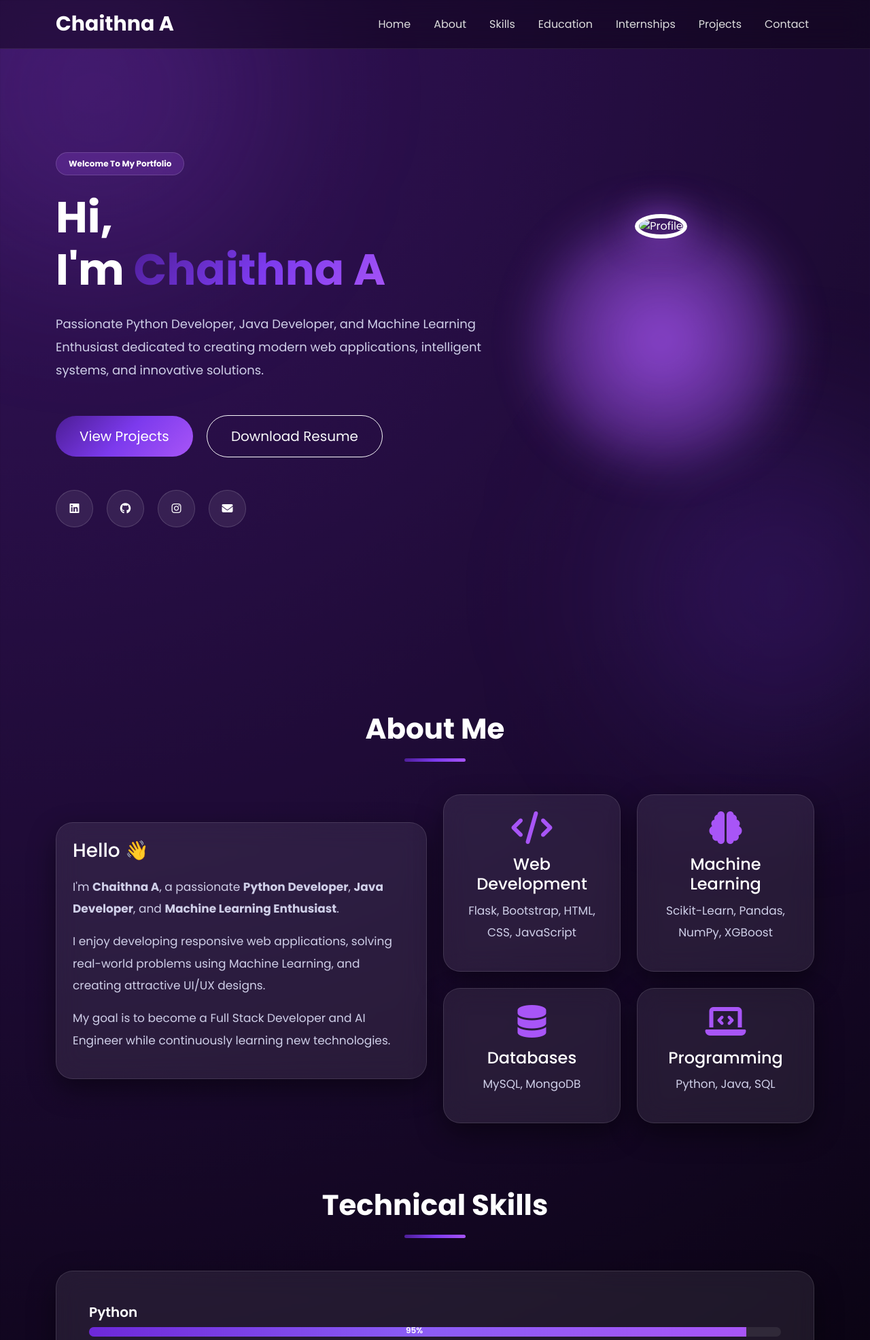
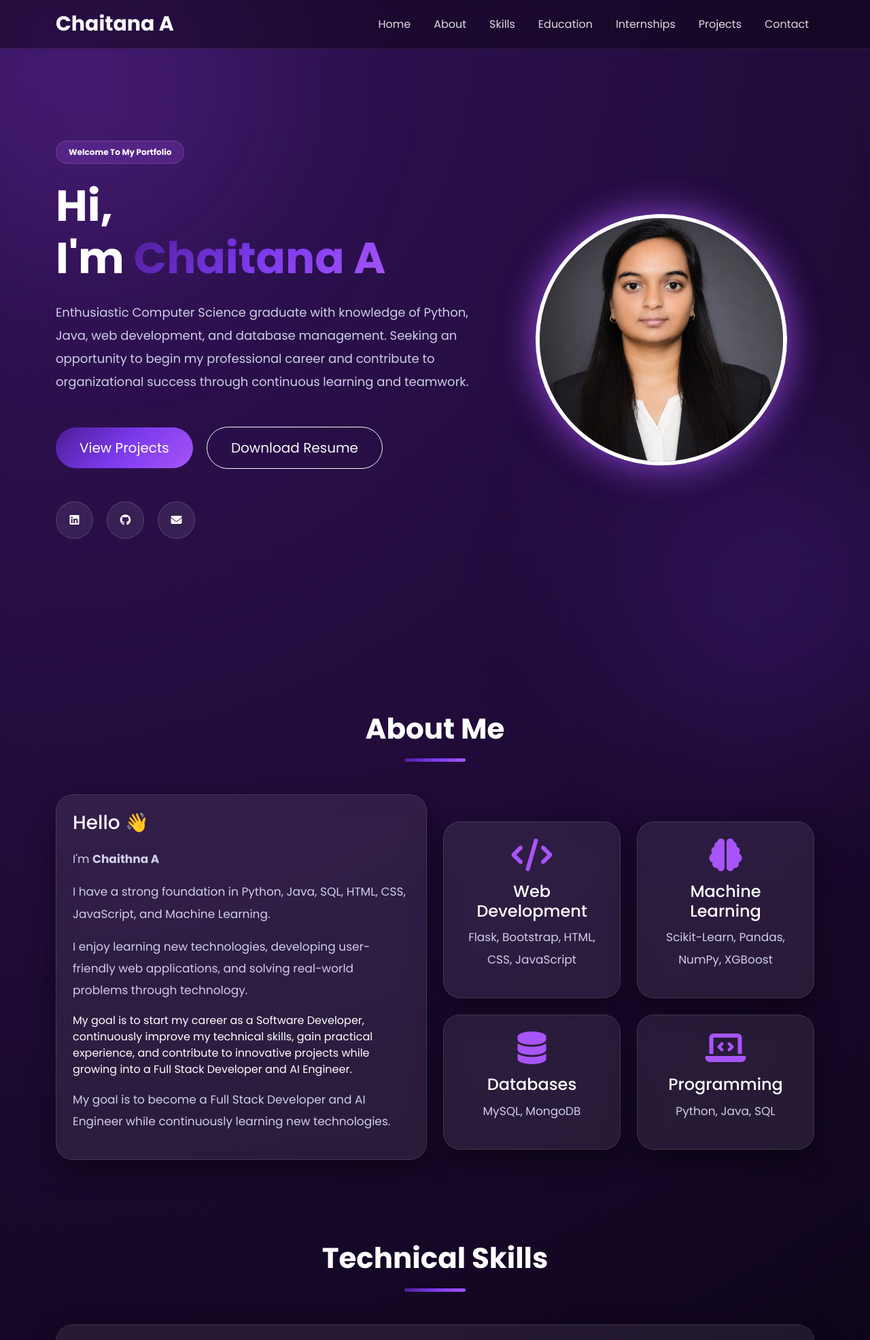
Before and after one commit to achaithana35-alt/Portfolio1, a Flask app: page / in a window 1280 px wide; the page is wider, and only the part inside the window is pictured. Shown: the top 1972 px of that part at 68% size. Run offline with Flask 3, Linux system fonts and the light colour scheme; data comes from the database, SQL or seed files in the repository; some libraries are stand-ins or nearby versions.

Commit message:
Initial commit

```diff
--- a/app.py
+++ b/app.py
@@ -1,57 +1,53 @@
 from flask import Flask, render_template, request, redirect, flash, send_from_directory
+from flask_mail import Mail, Message
 import mysql.connector
 import os
-
 
 # ==========================================
 # Flask Configuration
 # ==========================================
 
 app = Flask(__name__)
-
 app.secret_key = "chaithna_portfolio_secret_key"
 
+# ==========================================
+# Mail Configuration
+# ==========================================
+
+app.config["MAIL_SERVER"] = "smtp.gmail.com"
+app.config["MAIL_PORT"] = 587
+app.config["MAIL_USE_TLS"] = True
+app.config["MAIL_USE_SSL"] = False
+
+# Replace these with your own Gmail details
+app.config["MAIL_USERNAME"] = "achaithana35@gmail.com"
+app.config["MAIL_PASSWORD"] = "ubkd iyqo qhzd pfyb"
+
+mail = Mail(app)
 
 # ==========================================
 # MySQL Database Configuration
-# XAMPP Default
 # ==========================================
 
 db_config = {
-
     "host": "localhost",
-
     "user": "root",
-
     "password": "",
-
     "database": "portfolio_db"
-
 }
-
-
 
 # ==========================================
 # Database Connection
 # ==========================================
 
 def get_db_connection():
-
     try:
-
         connection = mysql.connector.connect(**db_config)
-
         return connection
 
-
     except mysql.connector.Error as error:
-
         print("Database Error:", error)
-
         return None
-
-
-
 
 # ==========================================
 # Home Page
@@ -62,45 +58,28 @@ def home():
 
     projects = []
 
-
     try:
-
         conn = get_db_connection()
 
-
         if conn:
-
-
             cursor = conn.cursor(dictionary=True)
-
 
             cursor.execute(
                 "SELECT * FROM projects ORDER BY id DESC"
             )
 
-
             projects = cursor.fetchall()
 
-
             cursor.close()
-
             conn.close()
 
-
-
     except Exception as e:
-
         print(e)
-
-
 
     return render_template(
         "index.html",
         projects=projects
     )
-
-
-
 
 # ==========================================
 # Contact Form
@@ -109,87 +88,84 @@ def home():
 @app.route("/contact", methods=["POST"])
 def contact():
 
-
     name = request.form.get("name")
-
     email = request.form.get("email")
-
     subject = request.form.get("subject")
-
     message = request.form.get("message")
-
-
 
     try:
 
-
         conn = get_db_connection()
-
 
         if conn:
 
-
             cursor = conn.cursor()
 
-
             query = """
-
             INSERT INTO contact_messages
-
             (name,email,subject,message)
-
             VALUES(%s,%s,%s,%s)
-
             """
 
-
-
             cursor.execute(
-
                 query,
-
                 (
                     name,
                     email,
                     subject,
                     message
                 )
-
             )
-
 
             conn.commit()
 
-
             cursor.close()
-
             conn.close()
 
+        # =====================================
+        # Send Email Notification
+        # =====================================
 
+        msg = Message(
+            subject=f"New Portfolio Contact: {subject}",
+            sender=app.config["MAIL_USERNAME"],
+            recipients=[app.config["MAIL_USERNAME"]]
+        )
+
+        msg.body = f"""
+You have received a new message from your portfolio website.
+
+----------------------------------------
+Name    : {name}
+Email   : {email}
+Subject : {subject}
+
+Message
+----------------------------------------
+
+{message}
+
+----------------------------------------
+This message was sent from your portfolio contact form.
+"""
+
+        mail.send(msg)
 
         flash(
             "Message sent successfully!",
             "success"
         )
 
-
     except Exception as e:
 
-
         print(e)
-
 
         flash(
             "Something went wrong!",
             "danger"
         )
 
-
-
     return redirect("/#contact")
-
-
-
 
 # ==========================================
 # Resume Download
@@ -199,16 +175,9 @@ def contact():
 def download_resume():
 
     return send_from_directory(
-
         "static/resume",
-
         "resume.pdf"
-
     )
-
-
-
-
 
 # ==========================================
 # Error Pages
@@ -219,25 +188,14 @@ def page_not_found(error):
 
     return render_template(
         "index.html"
-    ),404
-
-
-
+    ), 404
 
 @app.errorhandler(500)
 def server_error(error):
 
     return """
-
-    <h1>
-    Internal Server Error
-    </h1>
-
-    """,500
-
-
-
-
+    <h1>Internal Server Error</h1>
+    """, 500
 
 # ==========================================
 # Run Application
@@ -246,11 +204,7 @@ def server_error(error):
 if __name__ == "__main__":
 
     app.run(
-
         debug=True,
-
         host="0.0.0.0",
-
         port=5000
-
     )
--- a/templates/index.html
+++ b/templates/index.html
@@ -5,7 +5,7 @@
     <meta charset="UTF-8">
     <meta name="viewport" content="width=device-width, initial-scale=1.0">
 
-    <title>Chaithna A | Python Developer</title>
+    <title>Chaitana A | Python Developer</title>
 
     <!-- Bootstrap -->
     <link href="https://cdn.jsdelivr.net/npm/bootstrap@5.3.3/dist/css/bootstrap.min.css" rel="stylesheet">
@@ -32,7 +32,7 @@
         <div class="container">
 
             <a class="navbar-brand fw-bold" href="#">
-                Chaithna A
+                Chaitana A
             </a>
 
             <button class="navbar-toggler" type="button"
@@ -115,7 +113,7 @@
 
                         <span class="gradient-text">
 
-                            Chaithna A
+                            Chaitana A
 
                         </span>
 
@@ -129,10 +127,7 @@
 
                     <p class="hero-description mt-4">
 
-                        Passionate Python Developer, Java Developer,
-                        and Machine Learning Enthusiast dedicated
-                        to creating modern web applications,
-                        intelligent systems, and innovative solutions.
+                        Enthusiastic Computer Science graduate with knowledge of Python, Java, web development, and database management. Seeking an opportunity to begin my professional career and contribute to organizational success through continuous learning and teamwork.
 
                     </p>
 
@@ -166,9 +161,6 @@ achaithana35-alt">
                             <i class="fab fa-github"></i>
                         </a>
 
-                        <a href="https://www.instagram.com/itz__chait" target="_blank">
-                            <i class="fab fa-instagram"></i>
-                        </a>
 
                         <a href="mailto:chaithana@gmail.com">
                             <i class="fas fa-envelope"></i>
@@ -188,7 +180,7 @@ achaithana35-alt">
 
                         <div class="profile-glow"></div>
 
-                        <img src="{{ url_for('static', filename='images/profile.jpg') }}"
+                        <img src="{{ url_for('static', filename='images/profile.jpeg') }}"
                             class="profile-image"
                             alt="Profile">
 
@@ -232,19 +224,16 @@ achaithana35-alt">
 
                     <p>
 
-                        I'm <strong>Chaithna A</strong>, a passionate
-                        <strong>Python Developer</strong>,
-                        <strong>Java Developer</strong>,
-                        and
-                        <strong>Machine Learning Enthusiast</strong>.
+                        I'm <strong>Chaithna A</strong>
 
                     </p>
 
                     <p>
 
-                        I enjoy developing responsive web applications,
-                        solving real-world problems using Machine Learning,
-                        and creating attractive UI/UX designs.
+                      I have a strong foundation in Python, Java, SQL, HTML, CSS, JavaScript, and Machine Learning.
+                     <p> I enjoy learning new technologies, developing user-friendly web applications, and solving real-world problems through technology.</p>
+
+My goal is to start my career as a Software Developer, continuously improve my technical skills, gain practical experience, and contribute to innovative projects while growing into a Full Stack Developer and AI Engineer.
 
                     </p>
 
@@ -384,8 +373,8 @@ achaithana35-alt">
                 <div class="progress">
 
                     <div class="progress-bar"
-                        style="width:95%">
-                        95%
+                        style="width:75%">
+                        75%
                     </div>
 
                 </div>
@@ -444,23 +433,8 @@ achaithana35-alt">
                 <div class="progress">
 
                     <div class="progress-bar"
-                        style="width:85%">
-                        85%
-                    </div>
-
-                </div>
-
-            </div>
-
-            <div class="skill mt-4">
-
-                <h5>Bootstrap</h5>
-
-                <div class="progress">
-
-                    <div class="progress-bar"
-                        style="width:90%">
-                        90%
+                        style="width:80%">
+                        80%
                     </div>
 
                 </div>
@@ -624,8 +598,8 @@ achaithana35-alt">
 
                     <h5>Elewayte</h5>
 
-                    <p class="text-muted">
-                        July 2024 – August 2024
+                    <p>
+                        (July 2024 – August 2024)
                     </p>
 
                     <ul>
@@ -643,6 +617,65 @@ achaithana35-alt">
                 </div>
 
             </div>
+             <div class="col-lg-6 mb-4" data-aos="fade-left">
+
+                <div class="glass-card internship-card">
+
+                    <i class="fas fa-code fa-3x mb-3"></i>
+
+                    <h3>AICTE OIB-SIP
+internship in Web Development and Designing </h3>
+
+                    <h5>OASIS INFOBYTE</h5>
+
+                    <p>
+                        (October 2025 – November 2025)
+                    </p>
+
+                    <ul>
+
+                        <li>Developed responsive and user-friendly web applications using HTML, CSS, and JavaScript.</li>
+
+                        <li>Built dynamic web pages and implemented interactive website features.</li>
+
+                        <li>Improved problem-solving, debugging, and front-end development skills through hands-on projects.</li>
+
+                    </ul>
+
+                </div>
+
+            </div>
+             <div class="row">
+
+            <div class="col-lg-6 mb-4" data-aos="fade-right">
+
+                <div class="glass-card internship-card">
+
+                    <i class="fas fa-laptop-code fa-3x mb-3"></i>
+
+                    <h3>Machine Learning-Data Analyst</h3>
+
+                    <h5>YUVA intern</h5>
+
+                    <p>
+                        (July 2026 – August 2026)
+                    </p>
+
+                    <ul>
+
+                        <li>Analyzed datasets using Python, Pandas, and NumPy to extract meaningful insights.</li>
+
+                        <li>Performed data cleaning, preprocessing, and visualization for effective data analysis.</li>
+
+                        <li>Presented analytical findings using data visualizations and reports.</li>
+
+
+                    </ul>
+
+                </div>
+
+            </div>
+
 
             <div class="col-lg-6 mb-4" data-aos="fade-left">
 
@@ -654,8 +687,8 @@ achaithana35-alt">
 
                     <h5>Codec Technologies (AICTE)</h5>
 
-                    <p class="text-muted">
-                        August 2025 – September 2025
+                    <p>
+                        (August 2025 – September 2025)
                     </p>
 
                     <ul>
@@ -702,35 +733,113 @@ achaithana35-alt">
 
         <div class="row">
 
-            {% for project in projects %}
-
-            <div class="col-lg-4 mb-4">
+            <!-- Project 1 -->
+            <div class="col-lg-4 mb-4" data-aos="fade-up">
 
                 <div class="glass-card project-card h-100">
 
-                    <img src="{{ project.image }}"
+                    <img src="{{ url_for('static', filename='images/p1.png') }}"
                         class="img-fluid rounded mb-3"
-                        alt="{{ project.title }}">
+                        alt="Farm Management System">
 
-                    <h3>{{ project.title }}</h3>
+                    <h3>Farm Management System</h3>
 
                     <p>
-
-                        {{ project.description }}
-
+                        Developed a web-based farm management system to help farmers to sell their farm products directly so that users can easily buy wanted products from the website.
                     </p>
 
-                    <span class="badge bg-primary">
+                    <span class="badge bg-primary mb-3">
+                        Flask • MySQL • HTML • CSS • JavaScript
+                    </span>
 
-                        {{ project.technology }}
+                    <div class="mt-3">
 
-                    </span>
+                        <a href="https://github.com/achaithana35-alt/FarmSource-code"
+                            target="_blank"
+                            class="btn btn-outline-light btn-sm me-2">
+
+                            <i class="fab fa-github"></i> GitHub
+
+                        </a>
+
+                    </div>
 
                 </div>
 
             </div>
 
-            {% endfor %}
+            <div class="col-lg-4 mb-4" data-aos="fade-up" data-aos-delay="200">
+
+                <div class="glass-card project-card h-100">
+
+                    <img src="{{ url_for('static', filename='images/p2.png') }}"
+                        class="img-fluid rounded mb-3"
+                        alt="Mood Tracker">
+
+                    <h3>Mood Tracker</h3>
+
+                    <p>
+    Built a responsive Mood Tracker application with secure user authentication,
+    personalized mood logging, CRUD operations, mood history tracking, and an
+    interactive dashboard to help users monitor their emotional well-being.
+</p>
+
+<span class="badge bg-primary mb-3">
+   Flask • MySQL • HTML • CSS • JavaScript
+</span>
+
+                    <div class="mt-3">
+
+                        <a href="https://github.com/achaithana35-alt/Mood-Tracker"
+                            target="_blank"
+                            class="btn btn-outline-light btn-sm me-2">
+
+                            <i class="fab fa-github"></i> GitHub
+
+                        </a>
+
+                    </div>
+
+                </div>
+
+            </div>
+
+            <!-- Project 3 -->
+            <div class="col-lg-4 mb-4" data-aos="fade-up" data-aos-delay="200">
+
+                <div class="glass-card project-card h-100">
+
+                    <img src="{{ url_for('static', filename='images/p3.png') }}"
+                        class="img-fluid rounded mb-3"
+                        alt="Blog Platform">
+
+                    <h3>Blog Platform</h3>
+
+                    <p>
+                        Built a responsive blogging platform with authentication,
+                        profile management, categories, CRUD operations, likes,
+                        and image uploads.
+                    </p>
+
+                    <span class="badge bg-primary mb-3">
+                        Django • SQLite • Bootstrap • HTML • CSS
+                    </span>
+
+                    <div class="mt-3">
+
+                        <a href="https://github.com/achaithana35-alt/BlogPlatform"
+                            target="_blank"
+                            class="btn btn-outline-light btn-sm me-2">
+
+                            <i class="fab fa-github"></i> GitHub
+
+                        </a>
+
+                    </div>
+
+                </div>
+
+            </div>
 
         </div>
 
@@ -846,9 +955,7 @@ achaithana35-alt">
 
             <p>
 
-                Python Developer |
-                Java Developer |
-                Machine Learning Enthusiast
+                Aspiring Engineering Student
 
             </p>
 
@@ -859,7 +966,7 @@ achaithana35-alt">
                 <a href="https://www.github.com/
 achaithana35-alt"><i class="fab fa-github"></i></a>
 
-                <a href="https://www.instagram.com/itz__chait"><i class="fab fa-instagram"></i></a>
+
 
                 <a href="mailto-achaithana35@gmail.com"><i class="fas fa-envelope"></i></a>
 
```
Also changed, not shown: other parts of templates/index.html (+12 -16 lines), static/images/p1.png (added), static/images/p2.png (added), static/images/p3.png (added), static/images/profile.jpeg (added), static/images/profile.jpg (deleted), 1 other file.
